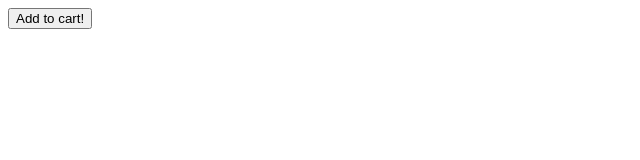
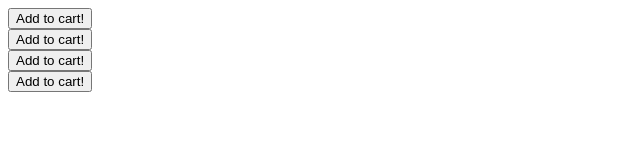
Before and after one commit to nobrien1996/group3musketeers, a plain HTML site: page index.html in a window 1280 px wide. Shown: the whole page, without its empty margins (0-640 px from the left). Drawn offline with Linux system fonts and the light colour scheme.

Commit message:
modularized JS, working on fix bug in item 3

```diff
--- a/index.html
+++ b/index.html
@@ -7,11 +7,14 @@
 </head>
 <body>
 
-    <button id="test_button">Add to cart!</button>
     <div id="item0"></div>
+    <button id="test_button1" onclick="targetFetch1()">Add to cart!</button>
     <div id="item1"></div>
+    <button id="test_button2" onclick="targetFetch2()">Add to cart!</button>
     <div id="item2"></div>
+    <button id="test_button3" onclick="targetFetch3()">Add to cart!</button>
     <div id="item3"></div>
+    <button id="test_button4" onclick="targetFetch4()">Add to cart!</button>
 
     <script src="./script.js"></script>
 </body>
--- a/script.js
+++ b/script.js
@@ -1,15 +1,18 @@
 //TARGET STORE API
 
 //HTML elements
-const fetchButton = document.getElementById('test_button');
+const fetchButton1 = document.getElementById('test_button1');
+const fetchButton2 = document.getElementById('test_button2');
+const fetchButton3 = document.getElementById('test_button3');
+const fetchButton4 = document.getElementById('test_button4');
 const item0 = document.getElementById('item1');
 const item1 = document.getElementById('item2');
 const item2 = document.getElementById('item3');
 const item3 = document.getElementById('item4');
 
 
-//Target API info
-function targetFetch() {
+//Target API item 1
+function targetFetch1() {
 	const url = 'https://target1.p.rapidapi.com/products/v2/list?store_id=911&category=5xtg6&count=20&offset=0&default_purchasability_filter=true&sort_by=relevance';
 	const options = {
 		method: 'GET',
@@ -19,7 +22,7 @@ function targetFetch() {
 		}
 	};
 
-//Main info fetch
+//Item 0 fetch
 	fetch(url, options)
 		.then(function (response) {
 			return response.json();
@@ -39,6 +42,27 @@ fetch(url, options)
 
 			item0.appendChild(listItem0);
 			item0.appendChild(listPrice0);
+	});
+};
+
+//Target API item 2
+function targetFetch2() {
+	const url = 'https://target1.p.rapidapi.com/products/v2/list?store_id=911&category=5xtg6&count=20&offset=0&default_purchasability_filter=true&sort_by=relevance';
+	const options = {
+		method: 'GET',
+		headers: {
+			'x-rapidapi-key': '163120faf3msh6af389338066b79p1f41f3jsn520223d6927d',
+			'x-rapidapi-host': 'target1.p.rapidapi.com'
+		}
+	};
+
+//Item 1 fetch
+	fetch(url, options)
+			.then(function (response) {
+				return response.json();
+			})
+			.then(function (data) {
+				console.log(data);
 
 		//Item 1
 		console.log("secondItemName", data.data.search.products[1].item.product_description.title);
@@ -52,35 +76,73 @@ fetch(url, options)
 
 		item1.appendChild(listItem1);
 		item1.appendChild(listPrice1);
+	});
+};
+
+//Target API item 2
+function targetFetch3() {
+	const url = 'https://target1.p.rapidapi.com/products/v2/list?store_id=911&category=5xtg6&count=20&offset=0&default_purchasability_filter=true&sort_by=relevance';
+	const options = {
+		method: 'GET',
+		headers: {
+			'x-rapidapi-key': '163120faf3msh6af389338066b79p1f41f3jsn520223d6927d',
+			'x-rapidapi-host': 'target1.p.rapidapi.com'
+		}
+	};
+
+//Item 2 fetch
+	fetch(url, options)
+		.then(function (response) {
+			return response.json();
+		})
+		.then(function (data) {
+			console.log(data);
 
 		//Item 2
 		console.log("thirdItemName", data.data.search.products[2].item.product_description.title);
 		console.log("thirdItemPrice", data.data.search.products[2].price.current_retail);
 
 		const listItem2 = document.createElement('li');
-		listItem3.textContent = data.data.search.products[2].item.product_description.title;
+		listItem2.textContent = data.data.search.products[2].item.product_description.title;
 
 		const listPrice2 = document.createElement('li');
-		listPrice3.textContent = data.data.search.products[2].price.current_retail;
+		listPrice2.textContent = data.data.search.products[2].price.current_retail;
 
 		item2.appendChild(listItem2);
 		item2.appendChild(listPrice2);
+	});
+};
+
+//Target API item 3
+function targetFetch4() {
+	const url = 'https://target1.p.rapidapi.com/products/v2/list?store_id=911&category=5xtg6&count=20&offset=0&default_purchasability_filter=true&sort_by=relevance';
+	const options = {
+		method: 'GET',
+		headers: {
+			'x-rapidapi-key': '163120faf3msh6af389338066b79p1f41f3jsn520223d6927d',
+			'x-rapidapi-host': 'target1.p.rapidapi.com'
+		}
+	};
+
+//Item 3 fetch
+	fetch(url, options)
+		.then(function (response) {
+			return response.json();
+		})
+		.then(function (data) {
+			console.log(data);
 
 		//Item 3
 		console.log("fourthItemName", data.data.search.products[3].item.product_description.title);
 		console.log("fourthItemPrice", data.data.search.products[3].price.current_retail);
 
 		const listItem3 = document.createElement('li');
-		listItem.textContent = data.data.search.products[3].item.product_description.title;
+		listItem3.textContent = data.data.search.products[3].item.product_description.title;
 
 		const listPrice3 = document.createElement('li');
-		listPrice.textContent = data.data.search.products[3].price.current_retail;
+		listPrice3.textContent = data.data.search.products[3].price.current_retail;
 
 		item3.appendChild(listItem3);
 		item3.appendChild(listPrice3);
-	})
+	});
 };
-
-fetchButton.addEventListener('click', function () {
-
-});
```
Lines whose indentation alone changed are shown as unchanged.
